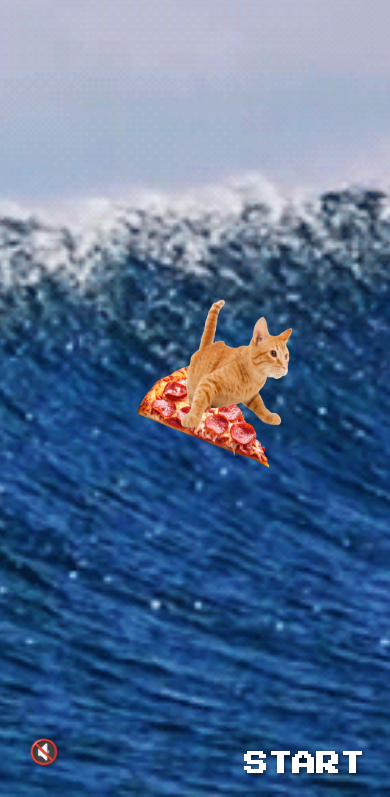
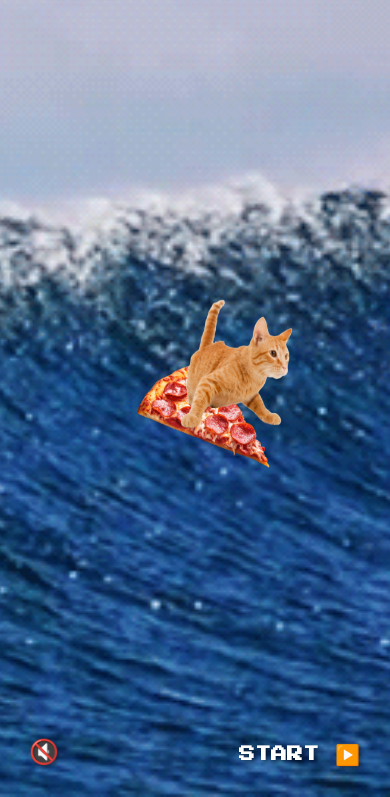
Before and after one commit to breschio/PizzaCat, a website with bundled scripts: page index.html in a window 390 px wide. Shown: the part 47-844 px from the top of the page. Built offline with nearby package versions, Linux system fonts and the light colour scheme; a web font is replaced by a local one.

Commit message:
improved start and pause button styling

```diff
--- a/index.html
+++ b/index.html
@@ -23,8 +23,12 @@
         <span id="pts-text">PTS</span>
       </div>
     </div>
-    <button id="start-button" class="game-text">START</button>
-    <button id="stop-button" class="game-text" style="display: none;">PAWS</button>
+    <button id="start-button" class="game-text button-with-icon">
+        START<span class="button-icon">▶️</span>
+    </button>
+    <button id="stop-button" class="game-text button-with-icon" style="display: none;">
+        PAUSE<span class="button-icon">⏸️</span>
+    </button>
     <canvas id="gameCanvas"></canvas>
     <div id="volume-control">
         <div id="speaker-icon" title="Unmute">🔇</div>
--- a/style.css
+++ b/style.css
@@ -52,10 +52,10 @@ body {
 
 #start-button, #stop-button {
     position: absolute;
-    bottom: 20px;
+    bottom: 25px;
     right: 20px;
     z-index: 2;
-    font-size: 24px;
+    font-size: 20px;
     font-weight: bold;
     color: white;
     background: none;
@@ -63,6 +63,11 @@ body {
     cursor: pointer;
     text-shadow: 2px 2px 4px rgba(0,0,0,0.5);
     transition: transform 0.1s ease-in-out;
+    padding: 5px 10px;
+    min-width: fit-content;
+    display: flex;
+    align-items: center;
+    justify-content: flex-end;
 }
 
 #start-button:hover, #stop-button:hover {
@@ -517,3 +522,34 @@ button {
     white-space: nowrap;
     margin-right: 10px;
 }
+
+/* Add these styles for the play icon */
+.button-with-icon {
+    display: flex;
+    align-items: center;
+    width: auto;
+    justify-content: flex-end;
+}
+
+.button-icon {
+    font-size: 24px;
+    margin-left: 16px;
+    text-shadow: 2px 2px 4px rgba(0,0,0,0.5);
+}
+
+/* Mobile styles */
+@media screen and (max-width: 768px) {
+    #start-button, #stop-button {
+        font-size: 16px;
+        right: 20px;
+        bottom: 25px;
+    }
+
+    #start-button:active {
+        transform: scale(0.9);
+    }
+
+    .button-icon {
+        font-size: 20px;
+    }
+}
```
